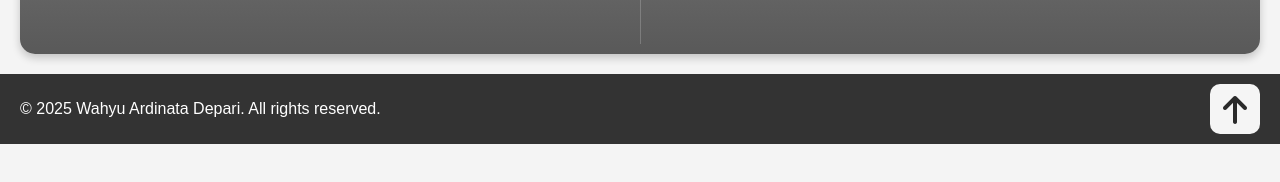
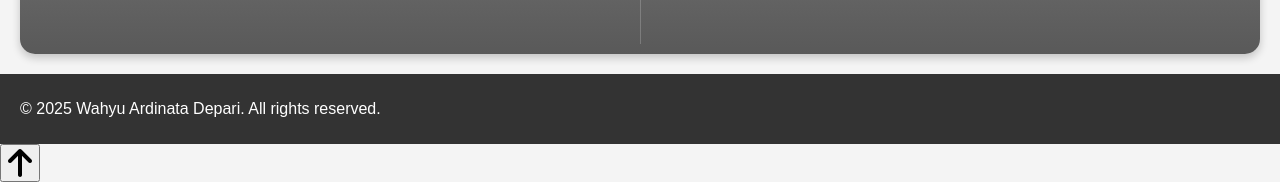
Before and after one commit to wahyuardinata/Porfolio-wahyu-ardinata, a plain HTML site: page index.html in a window 1280 px wide. Shown: the part 4332-4514 px from the top of the page. Before the commit the page ends 4476 px from the top, so only its background shows below. Drawn offline with nearby package versions, Linux system fonts and the light colour scheme.

Commit message:
Update index.html

```diff
--- a/index.html
+++ b/index.html
@@ -248,8 +248,10 @@
 
     <footer class="footer">
         <p>&copy; 2025 Wahyu Ardinata Depari. All rights reserved.</p>
-        <a href="#home" class="icon"><i class="fa-solid fa-arrow-up"></i></a>
+        <!-- <a href="#home" class="icon"><i class="fa-solid fa-arrow-up"></i></a> -->
     </footer>
+
+    <button id="scrollUp"><i class="fa-solid fa-arrow-up"></i></button>
 
 
     <script src="asset/script.js"></script>
```
